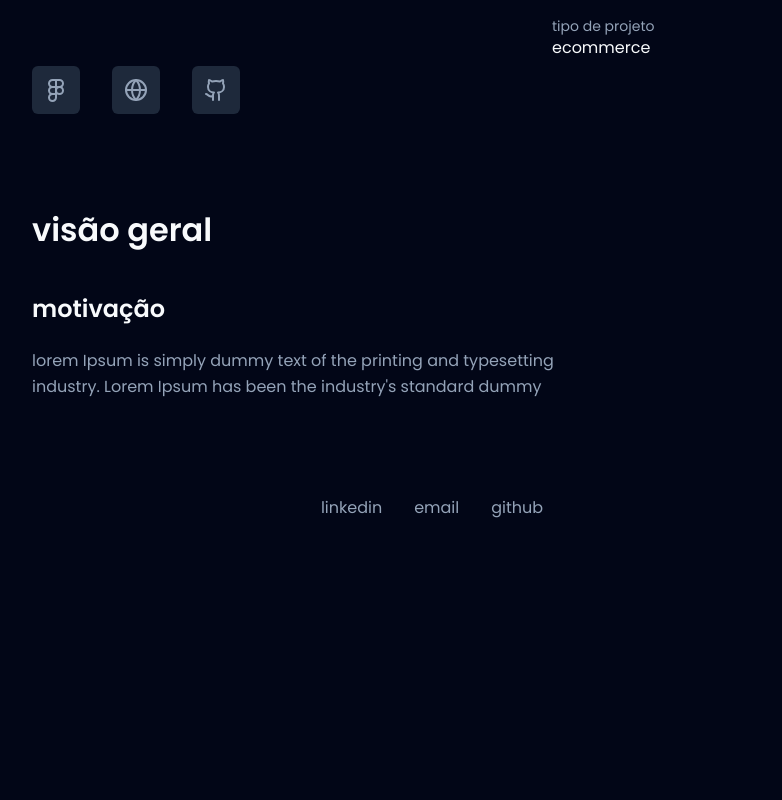
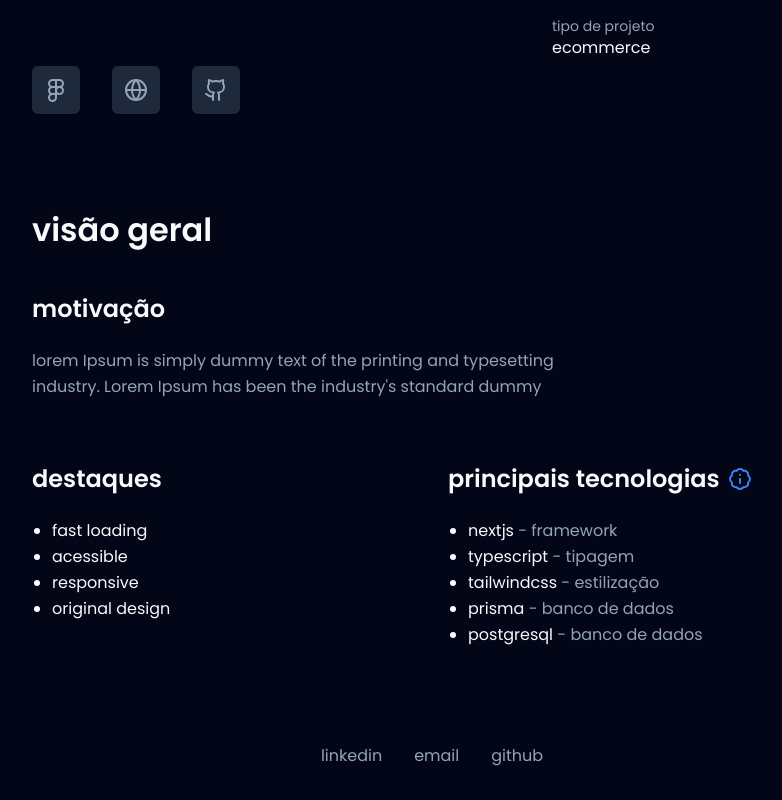
Before and after one commit to avilyre/avilysilva, a Next.js app: page /projects/devstore in a window 1280 px wide. Shown: the part 580-1380 px from the top of the page, without its empty margins (208-990 px from the left). Before the commit the page ends 1132 px from the top, so only its background shows below. Built offline with nearby package versions, Linux system fonts and the light colour scheme.

Commit message:
feat: add highlight and featured technologies

```diff
--- a/src/@data/projects.ts
+++ b/src/@data/projects.ts
@@ -25,11 +25,11 @@ export const projects: Project[] = [
       "lorem Ipsum is simply dummy text of the printing and typesetting industry. Lorem Ipsum has been the industry's standard dummy",
     highlights: ["fast loading", "acessible", "responsive", "original design"],
     technologies: [
-      "nextjs",
-      "typescript",
-      "tailwindcss",
-      "prisma",
-      "postgresql",
+      "nextjs - framework",
+      "typescript - tipagem",
+      "tailwindcss - estilização",
+      "prisma - banco de dados",
+      "postgresql - banco de dados",
     ],
     process: [
       {
--- a/src/app/projects/[slug]/page.tsx
+++ b/src/app/projects/[slug]/page.tsx
@@ -1,4 +1,4 @@
-import { Figma, Github, Globe } from "lucide-react";
+import { BadgeInfo, Figma, Github, Globe } from "lucide-react";
 
 import { projects } from "@/@data/projects";
 import { PageHeader } from "@/components/page-header";
@@ -102,6 +102,51 @@ const ProjectDetails = (props: Readonly<ProjectDetails>) => {
           </p>
         </section>
       </section>
+
+      <section className="mt-16 flex flex-col gap-8 sm:flex-row">
+        <section className="flex-1">
+          <header className="select-none">
+            <h3 className="mb-6 select-none text-2xl font-semibold leading-tight text-primary">
+              {strings.highlights}
+            </h3>
+          </header>
+
+          <ul className="select-none list-disc ps-5">
+            {project.highlights.map((highlight, index) => (
+              <li key={index} className="leading-relaxed text-primary">
+                {highlight}
+              </li>
+            ))}
+          </ul>
+        </section>
+
+        <section className="flex-1">
+          <header className="mb-6 flex select-none items-center">
+            <h3 className="text-2xl font-semibold leading-tight text-primary">
+              {strings.technologies}
+            </h3>
+
+            <div className="group relative ms-2 inline-block">
+              <BadgeInfo className="inline-block text-blue-500" />
+              <span className="after:content invisible absolute left-1/2 top-[calc(100%_+_12px)] w-[180px] -translate-x-1/2 rounded-md bg-tertiary px-3 py-2 text-center text-xs text-secondary opacity-0 transition-opacity after:absolute after:bottom-full after:left-1/2 after:-translate-x-1/2 after:border-[6px] after:border-[transparent_transparent_#1E293B_transparent] group-hover:visible group-hover:opacity-100">
+                {strings.wasNotIncludedMinorLibraries}
+              </span>
+            </div>
+          </header>
+
+          <ul className="select-none list-disc ps-5">
+            {project.technologies.map((technologie, index) => {
+              const [name, type] = technologie.split(" - ");
+
+              return (
+                <li key={index} className="leading-relaxed text-primary">
+                  {name} <span className="text-secondary">- {type}</span>
+                </li>
+              );
+            })}
+          </ul>
+        </section>
+      </section>
     </main>
   );
 };
--- a/src/app/projects/[slug]/strings.ts
+++ b/src/app/projects/[slug]/strings.ts
@@ -7,4 +7,7 @@ export const strings = {
   projectType: "tipo de projeto",
   general: "visão geral",
   motivation: "motivação",
+  highlights: "destaques",
+  technologies: "principais tecnologias",
+  wasNotIncludedMinorLibraries: "não estão inclusas bibliotecas menores",
 };
```
